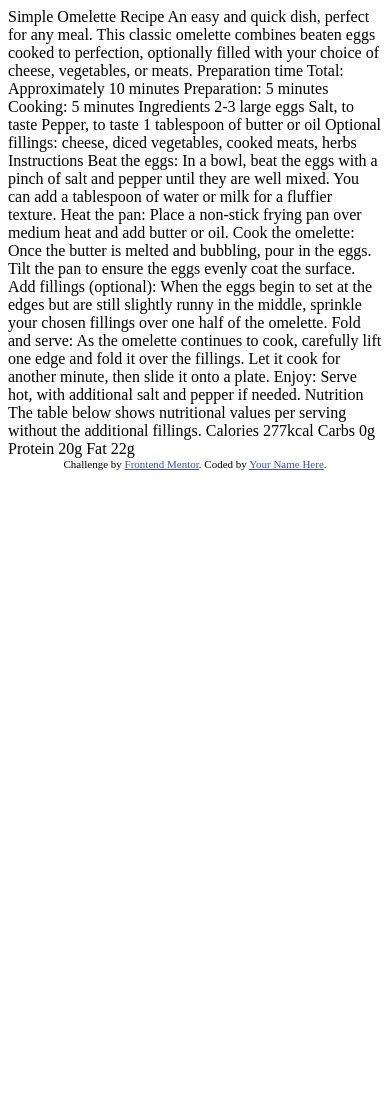
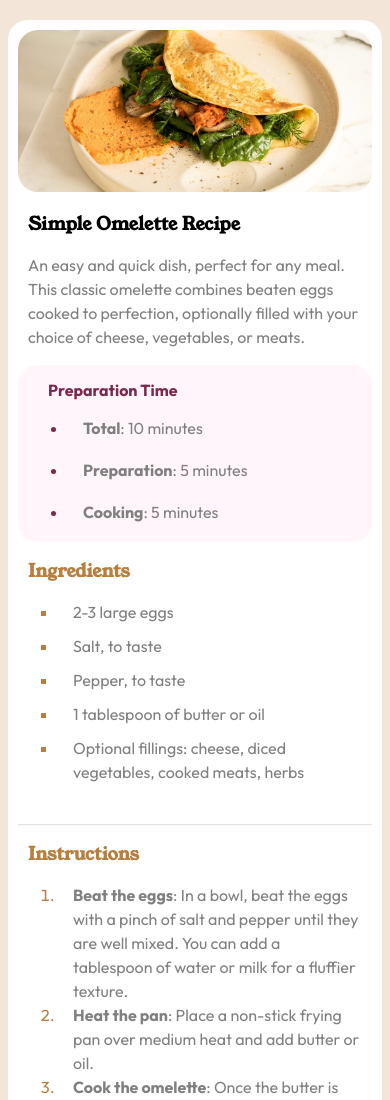
Before and after one commit to palmsfrisks/Recipe-page, a plain HTML site: page index.html in a window 390 px wide. Shown: the top 1100 px of the page. Before the commit the page ends 844 px from the top, so only its background shows below. Drawn offline with Linux system fonts and the light colour scheme.

Commit message:
Completed Recipe Frontend

```diff
--- a/index.html
+++ b/index.html
@@ -3,75 +3,106 @@
 <head>
   <meta charset="UTF-8">
   <meta name="viewport" content="width=device-width, initial-scale=1.0"> <!-- displays site properly based on user's device -->
-
   <link rel="icon" type="image/png" sizes="32x32" href="./assets/images/favicon-32x32.png">
-
+  <link rel="stylesheet" type="text/css" href="styles.css" />
   <title>Frontend Mentor | Recipe page</title>
-
-  <!-- Feel free to remove these styles or customise in your own stylesheet 👍 -->
-  <style>
-    .attribution { font-size: 11px; text-align: center; }
-    .attribution a { color: hsl(228, 45%, 44%); }
-  </style>
 </head>
 <body>
 
-  Simple Omelette Recipe
+<section class="all">
+  <div class="content-container">
+      <div>
+        <img src="assets/images/image-omelette.jpeg" alt="Omelette" class="resizeImage">
+      </div>
 
-  An easy and quick dish, perfect for any meal. This classic omelette combines beaten eggs cooked
-  to perfection, optionally filled with your choice of cheese, vegetables, or meats.
 
-  Preparation time
+      <h1>Simple Omelette Recipe</h1>
 
-  Total: Approximately 10 minutes
-  Preparation: 5 minutes
-  Cooking: 5 minutes
+      <p>An easy and quick dish, perfect for any meal. This classic omelette combines beaten eggs cooked
+        to perfection, optionally filled with your choice of cheese, vegetables, or meats.</p>
 
-  Ingredients
 
-  2-3 large eggs
-  Salt, to taste
-  Pepper, to taste
-  1 tablespoon of butter or oil
-  Optional fillings: cheese, diced vegetables, cooked meats, herbs
+    <div class="prep">
+      <h2 class="prep-heading">Preparation Time</h2>
+      <ul class="prep-list">
+        <li><span class="bold">Total</span>: 10 minutes</li><br>
+        <li><span class="bold">Preparation</span>: 5 minutes</li><br>
+        <li><span class="bold">Cooking</span>: 5 minutes</li><br>
+      </ul>
+    </div>
 
-  Instructions
 
-  Beat the eggs: In a bowl, beat the eggs with a pinch of salt and pepper until they are well mixed.
-  You can add a tablespoon of water or milk for a fluffier texture.
+    <div class="ingredients">
+      <h2>Ingredients</h2>
 
-  Heat the pan: Place a non-stick frying pan over medium heat and add butter or oil.
+      <ul class="ingredients-list">
+        <li>2-3 large eggs</li>
+        <li>Salt, to taste</li>
+        <li>Pepper, to taste</li>
+        <li>1 tablespoon of butter or oil</li>
+        <li>Optional fillings: cheese, diced vegetables, cooked meats, herbs</li>
+      </ul>
 
-  Cook the omelette: Once the butter is melted and bubbling, pour in the eggs. Tilt the pan to ensure
-  the eggs evenly coat the surface.
+      <hr />
+    </div>
 
-  Add fillings (optional): When the eggs begin to set at the edges but are still slightly runny in the
-  middle, sprinkle your chosen fillings over one half of the omelette.
 
-  Fold and serve: As the omelette continues to cook, carefully lift one edge and fold it over the
-  fillings. Let it cook for another minute, then slide it onto a plate.
 
-  Enjoy: Serve hot, with additional salt and pepper if needed.
+    <div class="instructions">
+      <h2>Instructions</h2>
 
-  Nutrition
+      <ol class="instructions-list">
 
-  The table below shows nutritional values per serving without the additional fillings.
+        <li><span class="bold">Beat the eggs</span>: In a bowl, beat the eggs with a pinch of salt and pepper until they are well mixed.
+          You can add a tablespoon of water or milk for a fluffier texture.</li>
 
-  Calories
-  277kcal
+        <li><span class="bold">Heat the pan</span>: Place a non-stick frying pan over medium heat and add butter or oil.</li>
 
-  Carbs
-  0g
+        <li><span class="bold">Cook the omelette</span>: Once the butter is melted and bubbling, pour in the eggs. Tilt the pan to ensure
+          the eggs evenly coat the surface.</li>
 
-  Protein
-  20g
+        <li><span class="bold">Add fillings (optional)</span>: When the eggs begin to set at the edges but are still slightly runny in the
+          middle, sprinkle your chosen fillings over one half of the omelette.</li>
 
-  Fat
-  22g
+        <li><span class="bold">Fold and serve</span>: As the omelette continues to cook, carefully lift one edge and fold it over the
+          fillings. Let it cook for another minute, then slide it onto a plate.</li>
 
-  <div class="attribution">
-    Challenge by <a href="https://www.frontendmentor.io?ref=challenge" target="_blank">Frontend Mentor</a>.
-    Coded by <a href="#">Your Name Here</a>.
+        <li><span class="bold">Enjoy</span>: Serve hot, with additional salt and pepper if needed.</li>
+
+      </ol>
+      <hr/>
+    </div>
+
+    <div class="nutrition">
+      <h2>Nutrition</h2>
+
+      <p>The table below shows nutritional values per serving without the additional fillings.</p>
+        <div class="table-container">
+        <table class="table">
+          <tr>
+            <td>Calories</td>
+            <td>277kcal</td>
+          </tr>
+
+          <tr>
+            <td>Carbs</td>
+            <td>0g</td>
+          </tr>
+
+          <tr>
+            <td>Protein</td>
+            <td>20g</td>
+          </tr>
+
+          <tr class="no-bottom-border">
+            <td>Fat</td>
+            <td>22g</td>
+          </tr>
+        </table>
+      </div>
+    </div>
   </div>
+</section>
+
 </body>
 </html>
--- /dev/null
+++ b/styles.css
@@ -0,0 +1,206 @@
+@import url('https://fonts.googleapis.com/css2?family=Young+Serif&display=swap');
+@import url('https://fonts.googleapis.com/css2?family=Outfit:wght@400;500;700&display=swap');
+
+body{
+    background-color:hsl(30, 54%, 90%) ;
+}
+
+.all {
+    background-color: hsl(0, 0%, 100%);
+    border-radius: 20px;
+    width: 100%;
+    max-width: 700px;
+    margin: 20px auto;
+    padding: 30px;
+    box-sizing: border-box;
+}
+
+
+.resizeImage{
+    width: 100%;
+    height: auto;
+    border-radius: 20px;
+}
+
+h1, h2, p, li {
+    width: 100%;
+    box-sizing: border-box;
+    padding: 0 15px;
+}
+
+h1 {
+    color: black;
+    font-size: 36px;
+}
+
+h1, h2{
+    font-family: 'Young Serif';
+}
+
+h2{
+    color: hsl(32, 50%, 48%)
+}
+p, li {
+    color: grey;
+    font-weight: 400;
+    font-family: 'Outfit';
+    font-size: 16px;
+    line-height: 1.5;
+}
+
+.prep li::marker{
+    color: hsl(332, 51%, 32%);
+}
+
+.prep ul {
+    margin-left: 10px;
+}
+
+.prep li {
+    padding-left: 15px;
+}
+
+.bold{
+    font-weight: 600;
+}
+
+.prep{
+    background-color: hsl(330, 100%, 98%);
+    width: 100%;
+    max-width: 700px;
+    border-radius: 20px;
+}
+
+.prep-heading{
+    font-size: 20px;
+    font-family: 'Outfit', sans-serif;
+    font-weight: 700;
+    color: hsl(332, 51%, 32%);
+    margin-left: 20px;
+    padding-top: 15px;
+
+}
+
+.ingredients {
+    width: 100%;
+    max-width: 700px;
+    border-radius: 20px;
+}
+
+.ingredients-list li {
+    list-style-type: square;
+    margin-bottom: 10px;
+    padding-left: 15px;
+}
+
+.ingredients li::marker{
+    color: hsl(32, 50%, 48%);
+}
+
+hr {
+    border-color: whitesmoke;
+    opacity: 0.3;
+    margin-top: 40px;
+}
+
+.instructions {
+    width: 100%;
+    max-width: 700px;
+    border-radius: 20px;
+}
+.instructions-list li {
+    list-style-type: bold;
+    padding-left: 15px;
+    width: 100%;
+    max-width: 700px;
+}
+
+.instructions-list li::marker {
+    color: hsl(32, 50%, 48%);
+}
+
+.nutrition {
+    width: 100%;
+    border-radius: 20px;
+}
+
+.table {
+    width: 100%;
+    font-family: 'Outfit', sans-serif;
+    border-collapse: collapse;
+}
+
+td {
+    border-bottom: solid 1.5px whitesmoke;
+}
+
+tr.no-bottom-border td {
+    border-bottom: none
+  }
+
+td:first-child {
+    font-weight: 400;
+    color: grey;
+    padding-left: 30px;
+    width: 50%;
+}
+
+td:last-child {
+    font-weight: 700;
+    color: hsl(32, 50%, 48%);
+    padding-left: 0px;
+    width: 50%;
+}
+
+@media (max-width: 768px) {
+
+    .all {
+        padding: 15px;
+    }
+    h1,h2{
+        font-size: 24px;
+    }
+    .prep-heading{
+        font-size: 20px;
+    }
+
+    h1, h2, p, li {
+        padding: 0 10px;
+    }
+
+    p{
+        font-size: 18px;
+    }
+
+    .table {
+        width: 100%;
+        font-size: 18px;
+    }
+}
+
+@media (max-width: 480px) {
+    .all {
+        padding: 10px;
+    }
+
+    .prep-heading{
+        font-size: 16px;
+    }
+
+    h1,h2{
+        font-size: 18px;
+    }
+
+    h1, h2, p, li {
+        padding: 0 10px;
+    }
+
+    p {
+        font-size: 16px;
+    }
+
+    .table {
+        width: 100%;
+        font-size: 16px;
+    }
+}
```
